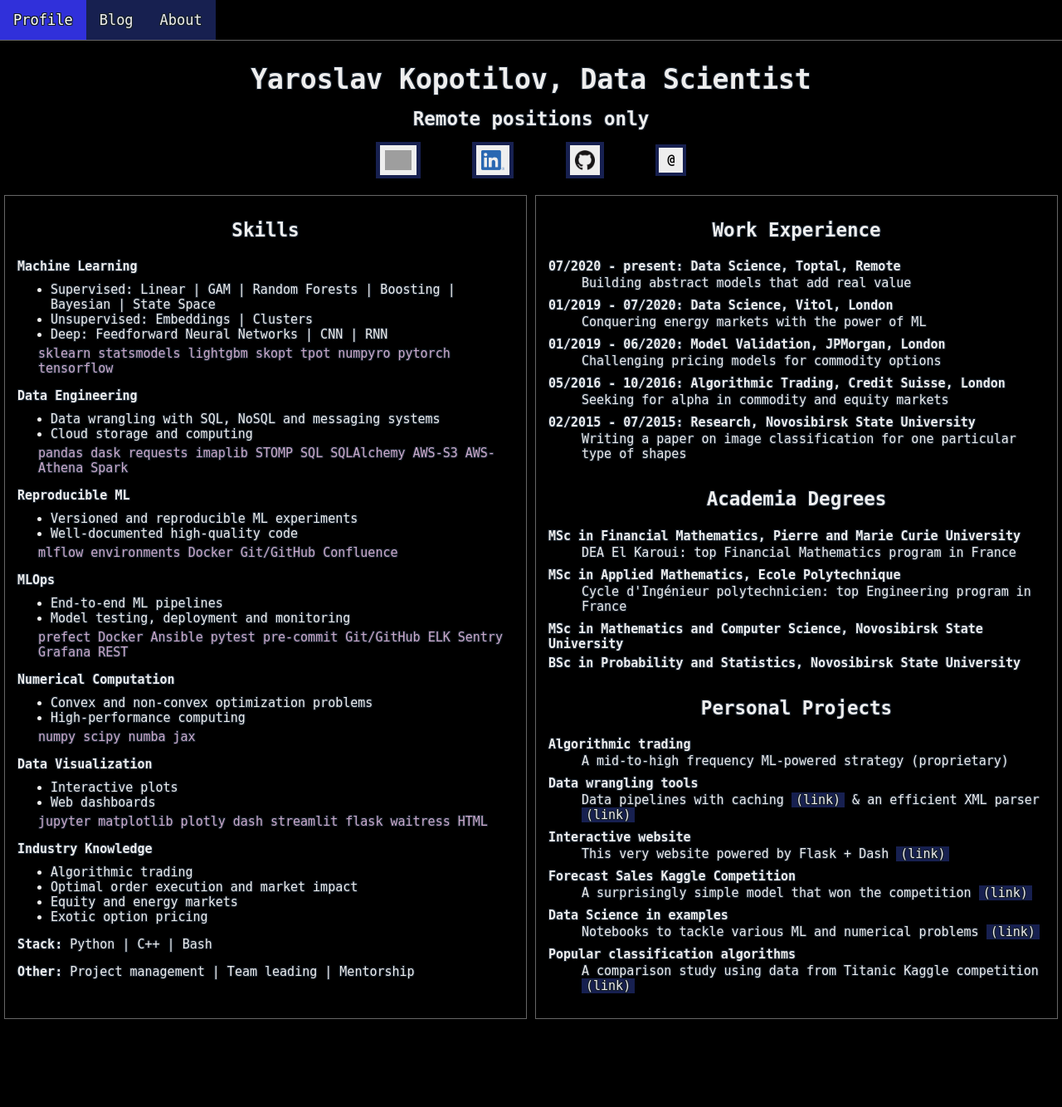
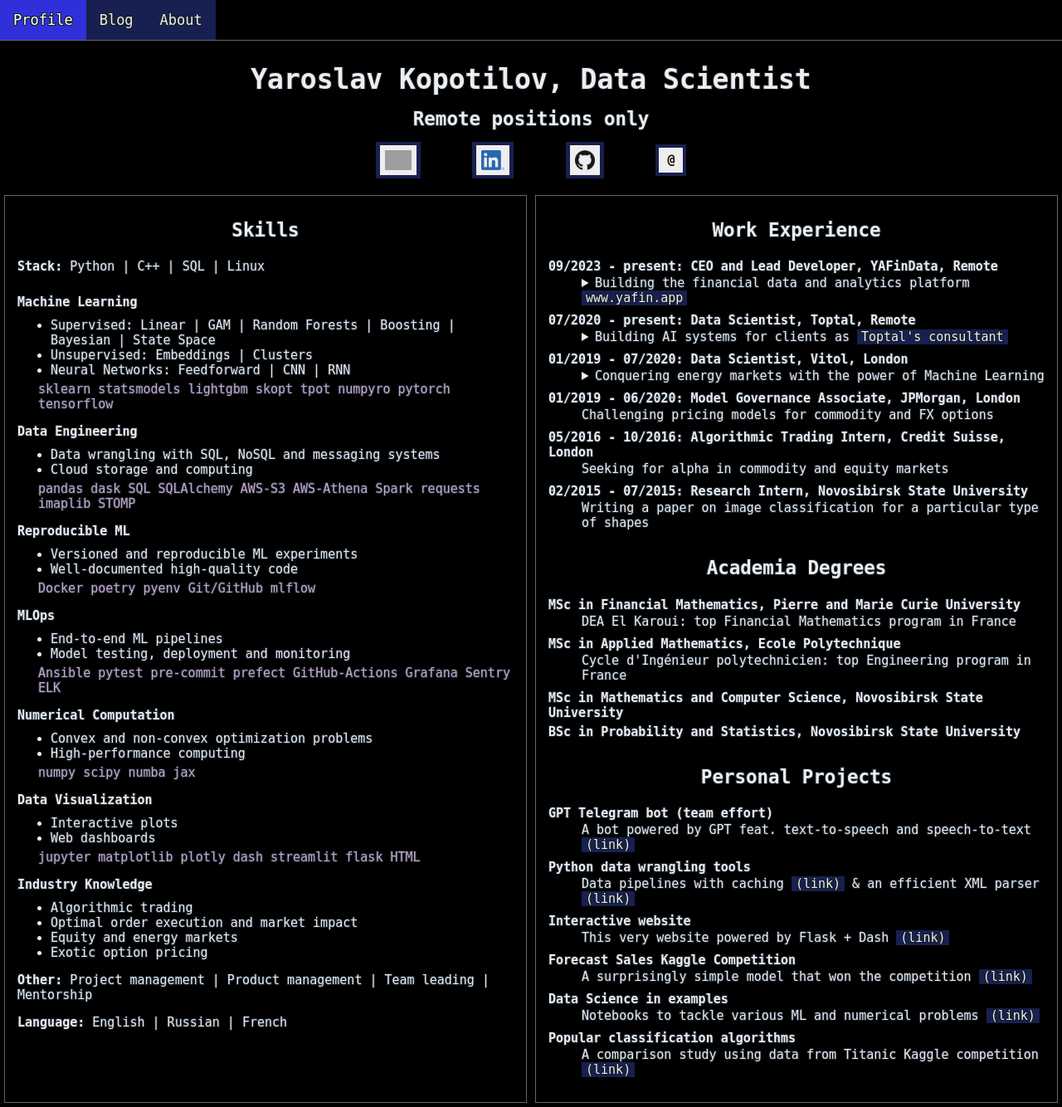
Before and after one commit to mysterious-ben/intro-website, a Flask app: template src/templates/cv.html in a window 1280 px wide. Shown: the whole page at 83% size. Before the commit the page ends 1228 px from the top, so only its background shows below. Run offline with Flask 3, Linux system fonts and the light colour scheme; the template is opened without the code that fills it, so the values that code supplies are empty; grey boxes are pictures that could not be loaded.

Commit message:
chore: update cv

```diff
--- a/src/static/css/awesome-ds.css
+++ b/src/static/css/awesome-ds.css
@@ -137,10 +137,31 @@ h4 {
   font-size: 1em;
 }
 
-ul {
+summary {
+  font-size: 1em;
+}
+
+summary:hover {
+  background: #2d3148a9;
+}
+
+/* details:hover, details:focus {
+  background: #172050;
+} */
+
+/* details {
+  font-size: 1em;
+} */
+
+.ul_skills {
   margin-top: 10px;
   margin-bottom: 5px;
 }
+
+/* ul {
+  margin-top: 10px;
+  margin-bottom: 5px;
+} */
 
 .centered {
     text-align: center;
--- a/src/templates/cv.html
+++ b/src/templates/cv.html
@@ -23,74 +23,105 @@
     <div class="row">
         <div class="column border padding">
             <h3>Skills</h3>
+            <p style="padding-bottom:10px"><b>Stack:</b> Python | C++ | SQL | Linux</p>
+
             <h4>Machine Learning</h4>
-            <ul>
+            <ul class="ul_skills">
                 <li>Supervised: Linear | GAM | Random Forests | Boosting | Bayesian | State Space</li>
                 <li>Unsupervised: Embeddings | Clusters</li>
-                <li>Deep: Feedforward Neural Networks | CNN | RNN</li>
+                <li>Neural Networks: Feedforward | CNN | RNN</li>
             </ul>
             <div class="indent"><code>sklearn</code> <code>statsmodels</code> <code>lightgbm</code> <code>skopt</code> <code>tpot</code> <code>numpyro</code> <code>pytorch</code> <code>tensorflow</code></div>
 
             <h4>Data Engineering</h4>
-            <ul>
+            <ul class="ul_skills">
                 <li>Data wrangling with SQL, NoSQL and messaging systems</li>
                 <li>Cloud storage and computing</li>
             </ul>
-            <div class="indent"><code>pandas</code>  <code>dask</code>  <code>requests</code>  <code>imaplib</code>  <code>STOMP</code>  <code>SQL</code>  <code>SQLAlchemy</code>  <code>AWS-S3</code>  <code>AWS-Athena</code>  <code>Spark</code></div>
+            <div class="indent"><code>pandas</code>  <code>dask</code>  <code>SQL</code>  <code>SQLAlchemy</code>  <code>AWS-S3</code>  <code>AWS-Athena</code>  <code>Spark</code>  <code>requests</code>  <code>imaplib</code>  <code>STOMP</code></div>
 
             <h4>Reproducible ML</h4>
-            <ul>
+            <ul class="ul_skills">
                 <li>Versioned and reproducible ML experiments</li>
                 <li>Well-documented high-quality code</li>
             </ul>
-            <div class="indent"><code>mlflow</code>  <code>environments</code>  <code>Docker</code>  <code>Git/GitHub</code>  <code>Confluence</code></div>
+            <div class="indent">  <code>Docker</code>  <code>poetry</code>  <code>pyenv</code>  <code>Git/GitHub</code>  <code>mlflow</code></div>
 
             <h4>MLOps</h4>
-            <ul>
+            <ul class="ul_skills">
                 <li>End-to-end ML pipelines</li>
                 <li>Model testing, deployment and monitoring</li>
             </ul>
-            <div class="indent"><code>prefect</code>  <code>Docker</code>  <code>Ansible</code>  <code>pytest</code>  <code>pre-commit</code>  <code>Git/GitHub</code>  <code>ELK</code>  <code>Sentry</code>  <code>Grafana</code>  <code>REST</code></div>
+            <div class="indent"><code>Ansible</code>  <code>pytest</code>  <code>pre-commit</code>  <code>prefect</code>  <code>GitHub-Actions</code>  <code>Grafana</code>  <code>Sentry</code>  <code>ELK</code></div>
 
             <h4>Numerical Computation</h4>
-            <ul>
+            <ul class="ul_skills">
                 <li>Convex and non-convex optimization problems</li>
                 <li>High-performance computing</li>
             </ul>
             <div class="indent"><code>numpy</code>  <code>scipy</code>  <code>numba</code>  <code>jax</code></div>
 
             <h4>Data Visualization</h4>
-            <ul>
+            <ul class="ul_skills">
                 <li>Interactive plots</li>
                 <li>Web dashboards</li>
             </ul>
-            <div class="indent"><code>jupyter</code>  <code>matplotlib</code>  <code>plotly</code>  <code>dash</code>  <code>streamlit</code>  <code>flask</code>  <code>waitress</code>  <code>HTML</code></div>
+            <div class="indent"><code>jupyter</code>  <code>matplotlib</code>  <code>plotly</code>  <code>dash</code>  <code>streamlit</code>  <code>flask</code>  <code>HTML</code></div>
 
             <h4>Industry Knowledge</h4>
-            <ul>
+            <ul class="ul_skills">
                 <li>Algorithmic trading</li>
                 <li>Optimal order execution and market impact</li>
                 <li>Equity and energy markets</li>
                 <li>Exotic option pricing</li>
             </ul>
 
-           <p><b>Stack:</b> Python | C++ | Bash</p>
-           <p><b>Other:</b> Project management | Team leading | Mentorship</p>
+            <p><b>Other:</b> Project management | Product management | Team leading | Mentorship</p>
+
+            <p><b>Language:</b> English | Russian | French</p>
         </div>
 
         <div class="column border padding" style="justify-content: space-between">
             <h3>Work Experience</h3>
             <dl class="bmargin">
-                <dt>07/2020 - present: Data Science, Toptal, Remote</dt>
-                <dd>Building abstract models that add real value</dd>
-                <dt>01/2019 - 07/2020: Data Science, Vitol, London</dt>
-                <dd>Conquering energy markets with the power of ML</dd>
-                <dt>01/2019 - 06/2020: Model Validation, JPMorgan, London</dt>
-                <dd>Challenging pricing models for commodity options</dd>
-                <dt>05/2016 - 10/2016: Algorithmic Trading, Credit Suisse, London</dt>
+                <dt>09/2023 - present: CEO and Lead Developer, YAFinData, Remote</dt>
+                <dd>
+                    <details>
+                        <summary>Building the financial data and analytics platform <a href="https://yafin.app/landing/">www.yafin.app</a></summary>
+                        <ul>
+                            <li>Focus on UK and EU electricity markets</li>
+                            <li>Commitment to performance, accuracy and reliability</li>
+                        </ul>
+                      </details>
+                </dd>
+                <dt>07/2020 - present: Data Scientist, Toptal, Remote</dt>
+                <dd>
+                    <details>
+                        <summary>Building AI systems for clients as <a href="https://www.toptal.com/resume/yaroslav-kopotilov">Toptal's consultant</a></summary>
+                        <ul>
+                            <li>Data science consulting in financial services and algo trading</li>
+                            <li>Engineering of high-quality ETL and Machine Learning systems</li>
+                            <li>Delivering data insights in a business-friendly way</li>
+                        </ul>
+                    </details>
+                </dd>
+                <dt>01/2019 - 07/2020: Data Scientist, Vitol, London</dt>
+                <dd>
+                    <details>
+                        <summary>Conquering energy markets with the power of Machine Learning</summary>
+                        <ul>
+                            <li>Created market analysis tools and systematic strategies</li>
+                            <li>Worked with coal, power and crude desks</li>
+                            <li>Led data science projects from setup to deployment</li>
+                        </ul>
+                    </details>
+                </dd>
+                <dt>01/2019 - 06/2020: Model Governance Associate, JPMorgan, London</dt>
+                <dd>Challenging pricing models for commodity and FX options</dd>
+                <dt>05/2016 - 10/2016: Algorithmic Trading Intern, Credit Suisse, London</dt>
                 <dd>Seeking for alpha in commodity and equity markets</dd>
-                <dt>02/2015 - 07/2015: Research, Novosibirsk State University</dt>
-                <dd>Writing a paper on image classification for one particular type of shapes</dd>
+                <dt>02/2015 - 07/2015: Research Intern, Novosibirsk State University</dt>
+                <dd>Writing a paper on image classification for a particular type of shapes</dd>
             </dl>
 
             <h3>Academia Degrees</h3>
@@ -105,9 +136,9 @@
 
             <h3>Personal Projects</h3>
             <dl>
-                <dt>Algorithmic trading</dt>
-                <dd>A mid-to-high frequency ML-powered strategy (proprietary)</dd>
-                <dt>Data wrangling tools</dt>
+                <dt>GPT Telegram bot (team effort)</dt>
+                <dd>A bot powered by GPT feat. text-to-speech and speech-to-text <a href="https://t.me/ok_gpt_bot">(link)</a></dd>
+                <dt>Python data wrangling tools</dt>
                 <dd>Data pipelines with caching <a href="https://github.com/mysterious-ben/apipe">(link)</a> & an efficient XML parser <a href="https://github.com/mysterious-ben/xmlrecords">(link)</a></dd>
                 <dt>Interactive website</dt>
                 <dd>This very website powered by Flask + Dash <a href="https://github.com/mysterious-ben/intro-website">(link)</a></dd>
```
Also changed, not shown: .pre-commit-config.yaml.
